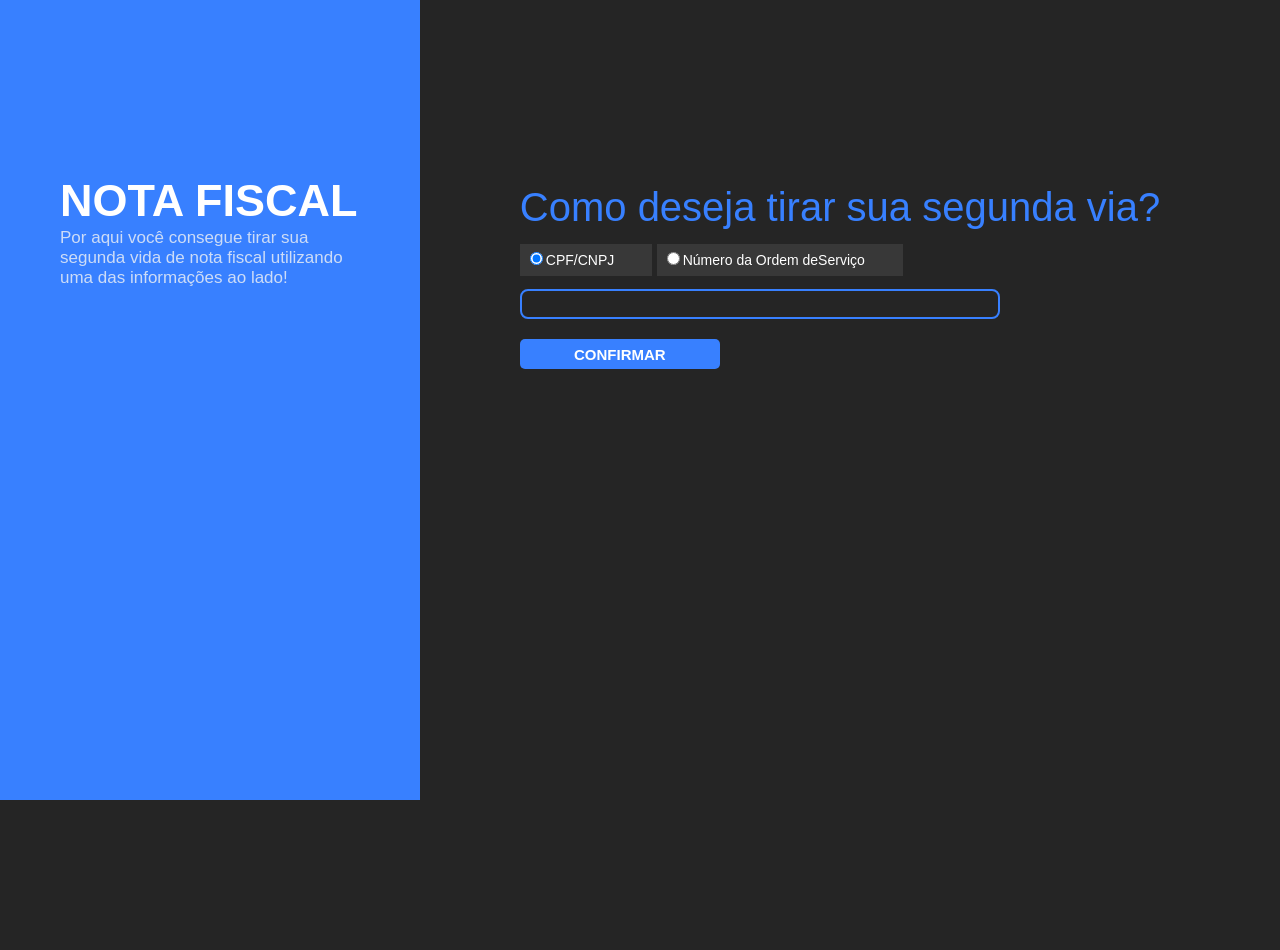
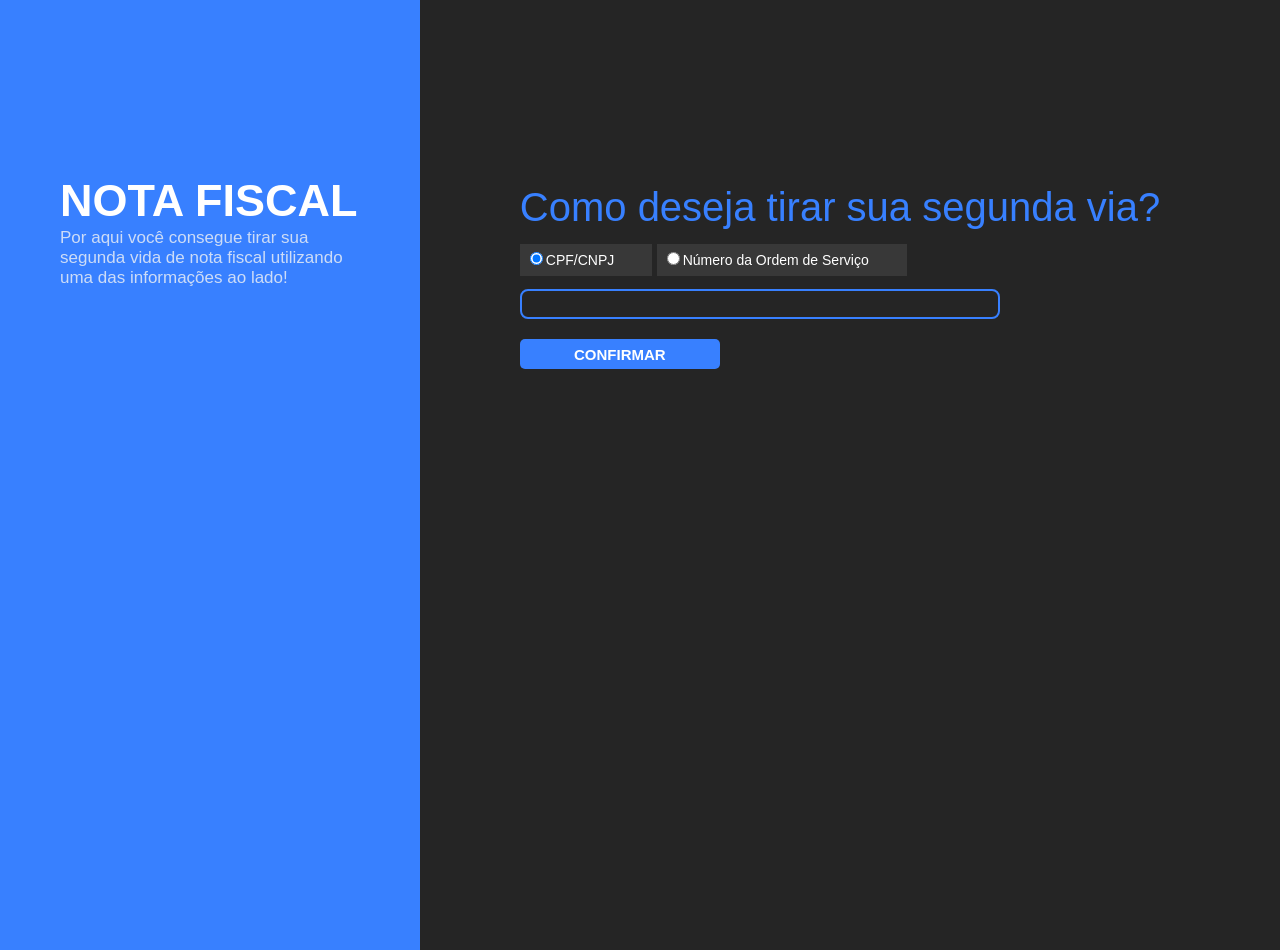
Before and after one commit to jhowoliveira0/site-segunda-via-nf, a plain HTML site: page index.html in a window 1280 px wide. Drawn offline with Linux system fonts and the light colour scheme.

Commit message:
Mudanças no HTM, CSS e JS

```diff
--- a/assets/css/style.css
+++ b/assets/css/style.css
@@ -79,9 +79,8 @@ span:hover {
 }
 
 .left-container {
-    padding: 2px 14px 2px 14px;
+    padding: 2px 14px 30px 14px;
     background-color: #3880ff;
-    height: 12rem;
     width: auto;
     box-sizing: border-box;
     text-align: center;
@@ -101,7 +100,7 @@ span:hover {
     .left-container {
         text-align: left;
         width: 480px;
-        height: 100vh;
+        height: auto;
         padding-top: 100px;
     }
 
@@ -135,7 +134,7 @@ span:hover {
     .left-container {
         text-align: left;
         width: 600px;
-        height: 100vh;
+        height: auto;
         padding: 150px 50px 0px 50px;
     }
 
--- a/assets/js/main.js
+++ b/assets/js/main.js
@@ -29,7 +29,6 @@ function verificarCampo() {
 
     if (valorFormOne === '' && valorFormTwo === '') {
         alert(`Você deve preencher o campo primeiro`);
-    } else {
+    }
 
-    }
 }
--- a/index.html
+++ b/index.html
@@ -23,7 +23,7 @@
             <h2 class="right-title">Como deseja tirar sua segunda via?</h2><br>
             <form>
                 <span id="spanOne"><input type="radio" name="choose" value="CPF" id="radioOne" checked/><label for="radioOne">CPF/CNPJ</label></span>
-                <span id="spanTwo"><input type="radio" name="choose" value="ORDEM" id="radioTwo" /><label for="radioTwo">Número da Ordem deServiço</label></span><br>
+                <span id="spanTwo"><input type="radio" name="choose" value="ORDEM" id="radioTwo" /><label for="radioTwo">Número da Ordem de Serviço</label></span><br>
                 <input type="number" class="" id="formCpf"/>
                 <input type="number" class="hidden" id="formNumber"/> <br>
                 <button type="submit" onclick="verificarCampo()"><strong>Confirmar</strong></button>
```
